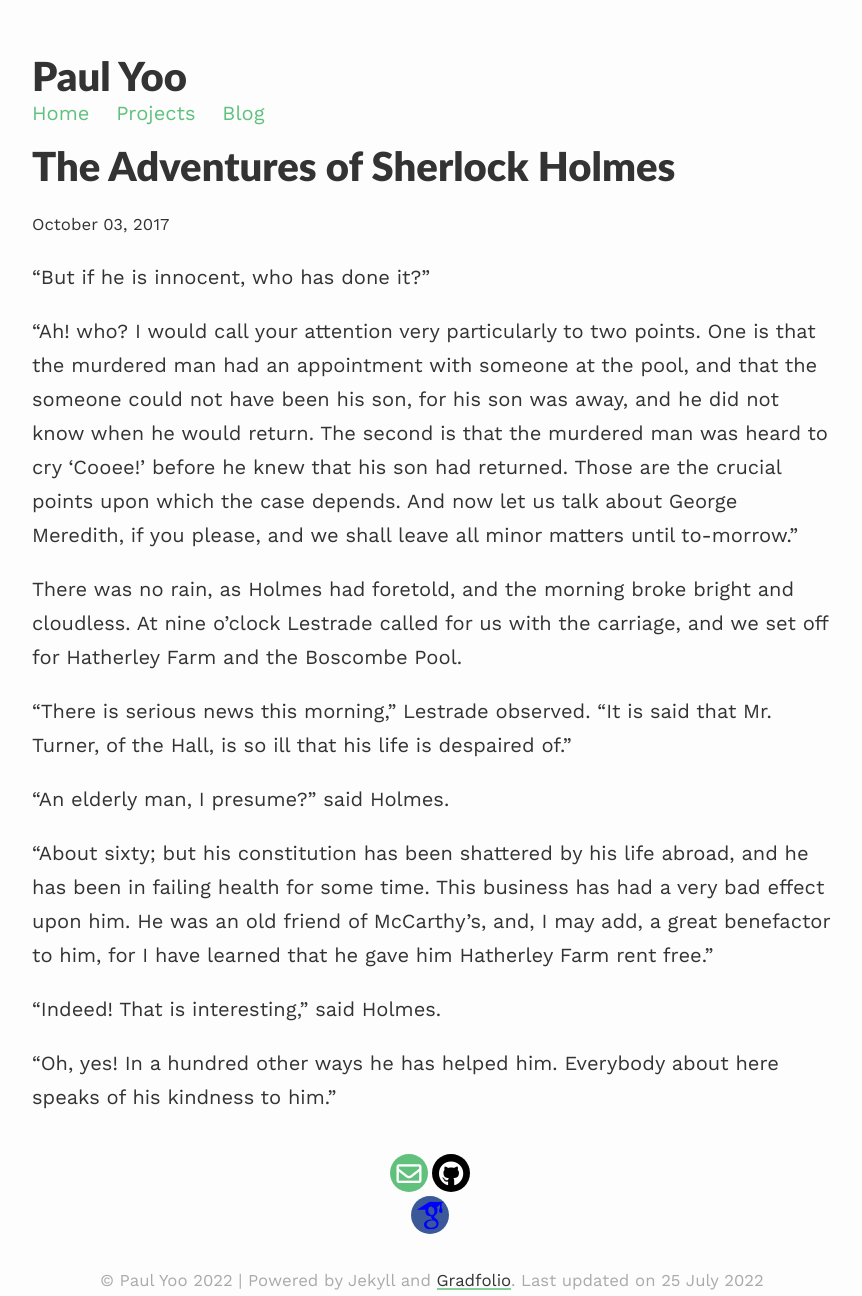
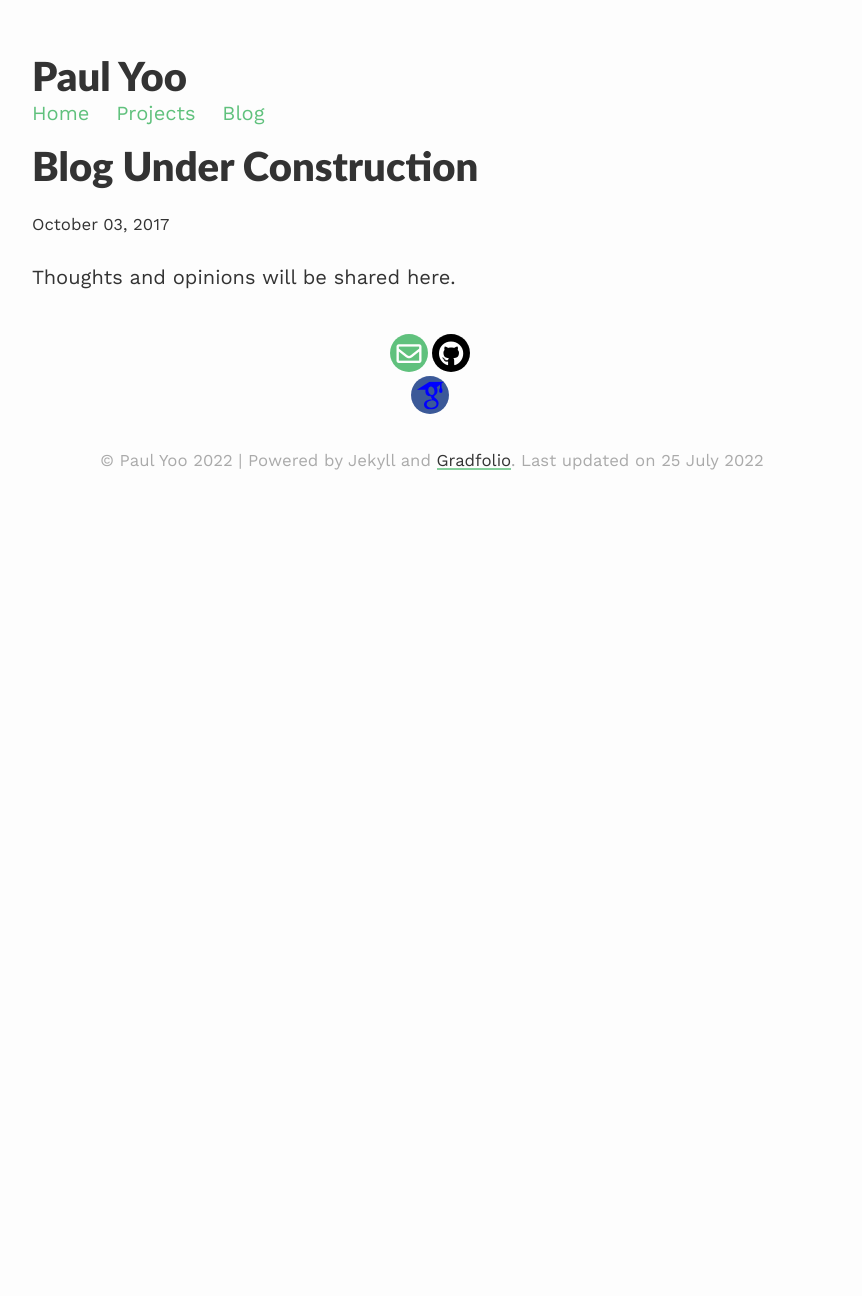
Before and after one commit to YooPaul/YooPaul.github.io, a Jekyll site: the page built from _posts/2017-10-03-sherlock.md, in a window 1280 px wide. Shown: the whole page, without its empty margins (208-1070 px from the left). Built offline with Jekyll 4.4.1, drawn with Linux system fonts in a browser that asks for light colours; nearby versions of some CDN libraries; after the commit the page ends 980 px from its top, so only the background shows below that.

Commit message:
Update blog

```diff
--- a/_posts/2017-10-03-sherlock.md
+++ b/_posts/2017-10-03-sherlock.md
@@ -1,20 +1,6 @@
 ---
 layout: post
-title: "The Adventures of Sherlock Holmes"
+title: "Blog Under Construction"
 ---
 
-"But if he is innocent, who has done it?"
-
-"Ah! who? I would call your attention very particularly to two points. One is that the murdered man had an appointment with someone at the pool, and that the someone could not have been his son, for his son was away, and he did not know when he would return. The second is that the murdered man was heard to cry 'Cooee!' before he knew that his son had returned. Those are the crucial points upon which the case depends. And now let us talk about George Meredith, if you please, and we shall leave all minor matters until to-morrow."
-
-There was no rain, as Holmes had foretold, and the morning broke bright and cloudless. At nine o'clock Lestrade called for us with the carriage, and we set off for Hatherley Farm and the Boscombe Pool.
-
-"There is serious news this morning," Lestrade observed. "It is said that Mr. Turner, of the Hall, is so ill that his life is despaired of."
-
-"An elderly man, I presume?" said Holmes.
-
-"About sixty; but his constitution has been shattered by his life abroad, and he has been in failing health for some time. This business has had a very bad effect upon him. He was an old friend of McCarthy's, and, I may add, a great benefactor to him, for I have learned that he gave him Hatherley Farm rent free."
-
-"Indeed! That is interesting," said Holmes.
-
-"Oh, yes! In a hundred other ways he has helped him. Everybody about here speaks of his kindness to him."
+Thoughts and opinions will be shared here.
--- a/blog/index.html
+++ b/blog/index.html
@@ -21,8 +21,6 @@ layout: default
   {% for page in (1..paginator.total_pages) %}
     {% if page == paginator.page %}
       <span>{{ page }}</span>
-    {% elsif page == 1 %}
-      <a href="{{site.baseurl}}/">{{ page }}</a>
     {% else %}
       <a href="{{ site.paginate_path | prepend: site.baseurl | replace: '//', '/' | replace: ':num', page }}">{{ page }}</a>
     {% endif %}
```
Also changed, not shown: archive/blog_posts/2017-10-03-sherlock.md (added, +20 -0 lines), archive/blog_posts/2016-01-01-jekyll.md (renamed from _posts/2016-01-01-jekyll.md), archive/blog_posts/2018-02-05-atticus.md (renamed from _posts/2018-02-05-atticus.md), archive/blog_posts/2019-07-22-some-more.md (renamed from _posts/2019-07-22-some-more.md), archive/blog_posts/2019-08-19-jelly-fish.md (renamed from _posts/2019-08-19-jelly-fish.md), archive/blog_posts/2020-03-09-home-they-brought.md (renamed from _posts/2020-03-09-home-they-brought.md).
